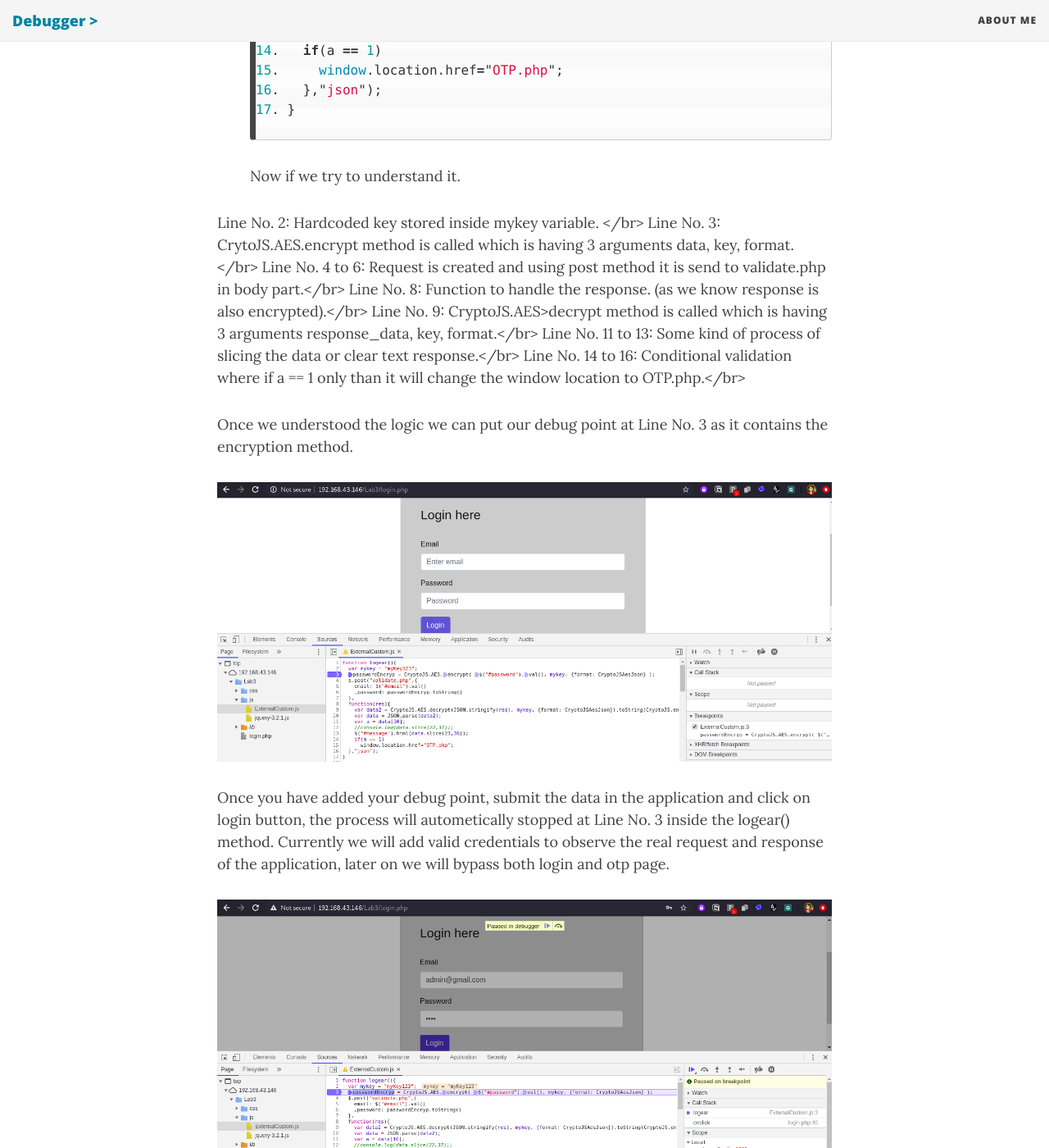
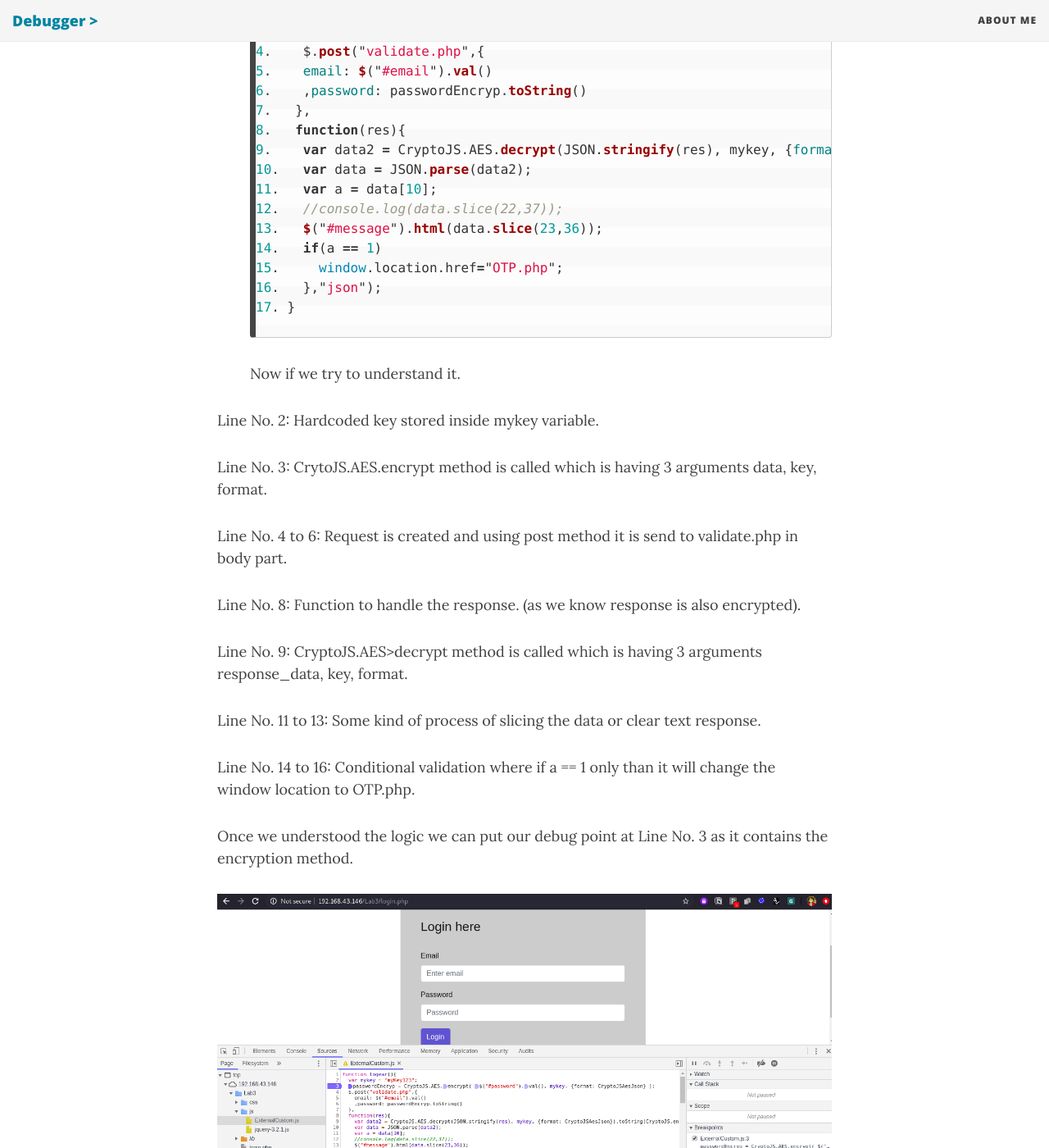
Before and after one commit to bhattsameer/bhattsameer.github.io, a Jekyll site: the page built from _posts/2020/2021-01-01-client-side-encryption-bypass-part-1.markdown, in a window 1280 px wide and 1400 px high, scrolled down 14411 px. Shown: the whole window at 82% size. Built offline with Jekyll 4.4.1, drawn with Linux system fonts in a browser that asks for light colours; nearby versions of some CDN libraries; some of the changed text lies outside the part shown.

````diff
--- a/_posts/2020/2021-01-01-client-side-encryption-bypass-part-1.markdown
+++ b/_posts/2020/2021-01-01-client-side-encryption-bypass-part-1.markdown
@@ -18,7 +19,7 @@ Part 3: Understanding the Logic of encryption and fuzz the parameters.</br>
 Their is lot more stay tune for that.
 
 ```
-Debugger is always your BestFriend.
+ Debugger is always your BestFriend.
 ```
 
 ### Introduction
@@ -41,11 +42,16 @@ As I said JavaScript is everywhere.
 
 Previously JavaScript was only used in browser to build interactive web application, later with the support of huge community and companies i.e. Google and Facebook, this day's you can build a complete -
 
-1. Web/Mobile applications. </br>
-2. Real-time networking apps (chats, video streaming).</br>
-3. Command line tools.</br>
-4. Games.</br>
-5. Desktop Application.</br>
+1. Web/Mobile applications.
+
+2. Real-time networking apps (chats, video streaming).
+
+3. Command line tools.
+
+4. Games.
+
+5. Desktop Application.
+
 6. [Windows95](https://github.com/felixrieseberg/windows95).
 
 #### JavaScript vs ECMAScript?
@@ -88,21 +94,23 @@ Even if you highlight any issue to them, the first remidiation they will think a
 
  1. **What?**:
 
-    As there are multiple ways of encryption can be implemented on request data.</br>
+    As there are multiple ways of encryption can be implemented on request data.
+
     Most common example is :
 
     1. **Encrypting the parameters:**
-        i.e. some parameters value will get encrypted.</br>
+        i.e. some parameters value will get encrypted.
         ![](/images/encryption_bypass_part1/2.png)
 
     2. **Encrypting the whole body:**
-        i.e. whole post data is encrypted, so no one can guess what are the parameters passing through this request. exampl in below observe the response body completely encrypted.</br>
+        i.e. whole post data is encrypted, so no one can guess what are the parameters passing through this request. exampl in below observe the response body completely encrypted.
         ![](/images/encryption_bypass_part1/3.png)
 
  2. **How?**:
 
-    There are lot of ways to break the encryption, but below are the steps which I personally follow to find the logic and break the encryption.</br>
-    We will understand below steps with one example:</br>
+    There are lot of ways to break the encryption, but below are the steps which I personally follow to find the logic and break the encryption.
+
+    We will understand below steps with one example:
 
     I have prepared one demo application which helps us to understand the process, you can get the docker version of it from this [link](), once you are done with the setup please continue for the next.
 
@@ -262,13 +270,19 @@ Even if you highlight any issue to them, the first remidiation they will think a
     ```
    Now if we try to understand it.
 
-   Line No. 2: Hardcoded key stored inside mykey variable. </br>
-   Line No. 3: CrytoJS.AES.encrypt method is called which is having 3 arguments data, key, format.</br>
-   Line No. 4 to 6: Request is created and using post method it is send to validate.php in body part.</br>
-   Line No. 8: Function to handle the response. (as we know response is also encrypted).</br>
-   Line No. 9: CryptoJS.AES>decrypt method is called which is having 3 arguments response_data, key, format.</br>
-   Line No. 11 to 13: Some kind of process of slicing the data or clear text response.</br>
-   Line No. 14 to 16: Conditional validation where if a == 1 only than it will change the window location to OTP.php.</br>
+   Line No. 2: Hardcoded key stored inside mykey variable.
+
+   Line No. 3: CrytoJS.AES.encrypt method is called which is having 3 arguments data, key, format.
+
+   Line No. 4 to 6: Request is created and using post method it is send to validate.php in body part.
+
+   Line No. 8: Function to handle the response. (as we know response is also encrypted).
+
+   Line No. 9: CryptoJS.AES>decrypt method is called which is having 3 arguments response_data, key, format.
+
+   Line No. 11 to 13: Some kind of process of slicing the data or clear text response.
+
+   Line No. 14 to 16: Conditional validation where if a == 1 only than it will change the window location to OTP.php.
 
    Once we understood the logic we can put our debug point at Line No. 3 as it contains the encryption method.
 
````
Also changed, not shown: other parts of _posts/2020/2021-01-01-client-side-encryption-bypass-part-1.markdown (+2 -1 lines).
